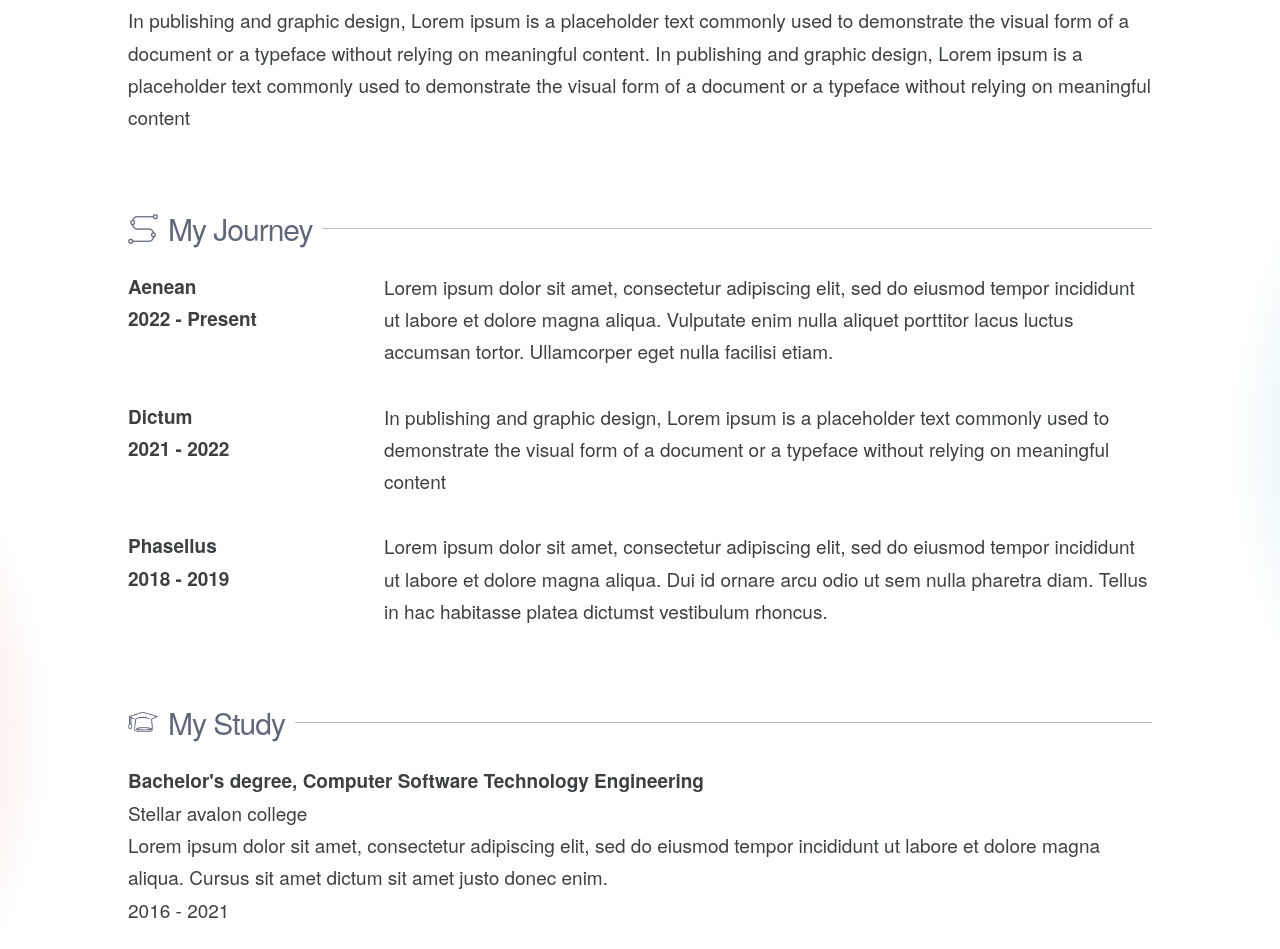
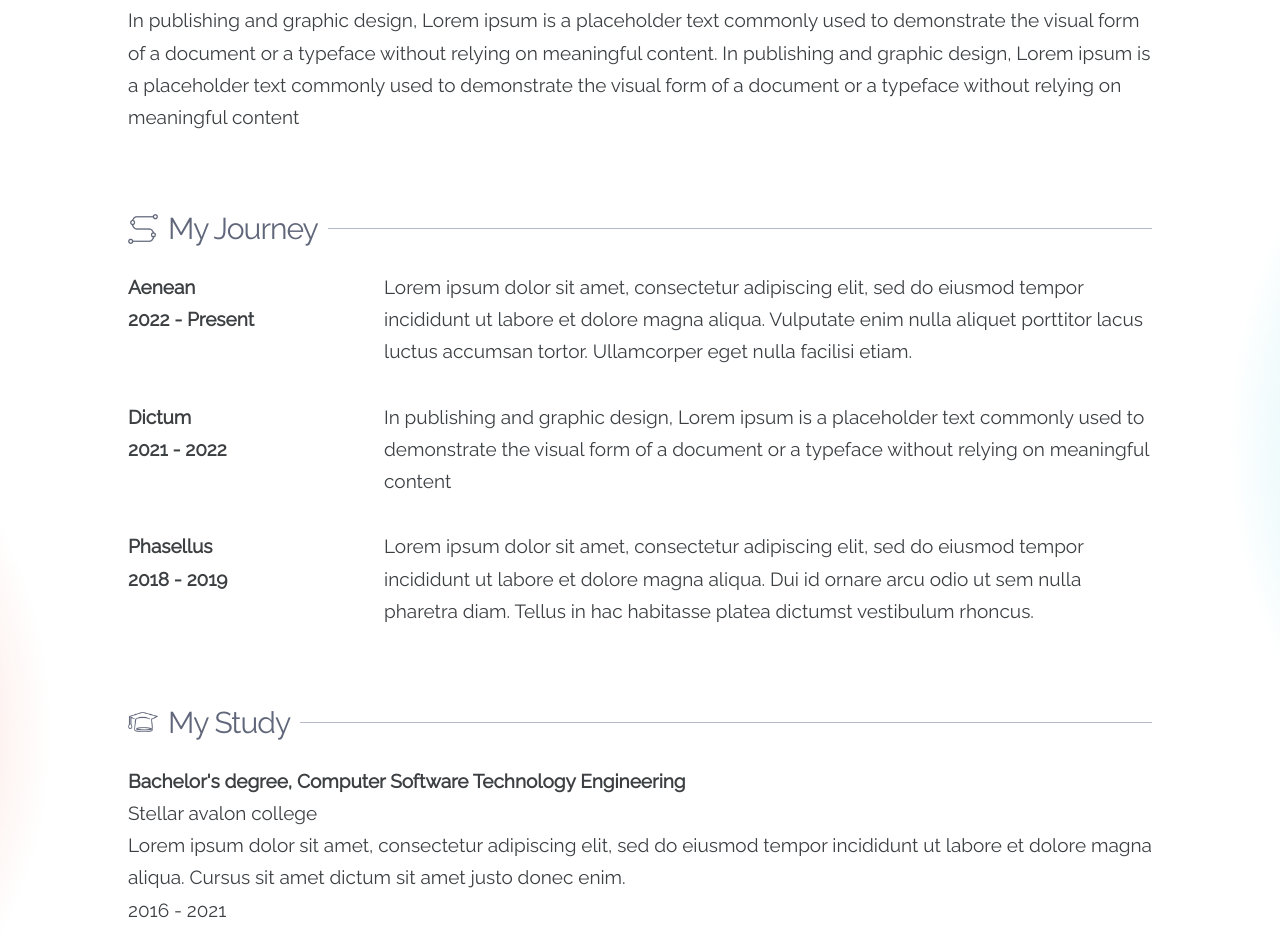
Before and after one commit to SaraRasoulian/Portfolio, a plain HTML site: page index.html in a window 1280 px wide. Shown: the part 626-1575 px from the top of the page. Drawn offline with Linux system fonts and the light colour scheme; the site is published under a folder, as on GitHub Pages, so addresses that start at the root find nothing; a web font is replaced by a local one.

Commit message:
Fix path to read the fonts

```diff
--- a/assets/css/style.css
+++ b/assets/css/style.css
@@ -18,7 +18,7 @@ html {
 
 @font-face {
   font-family: 'Raleway-Regular';
-  src: url('/assets/fonts/Raleway-Regular.ttf') format('truetype');
+  src: url('../fonts/Raleway-Regular.ttf') format('truetype');
 }
 
 body {
```
